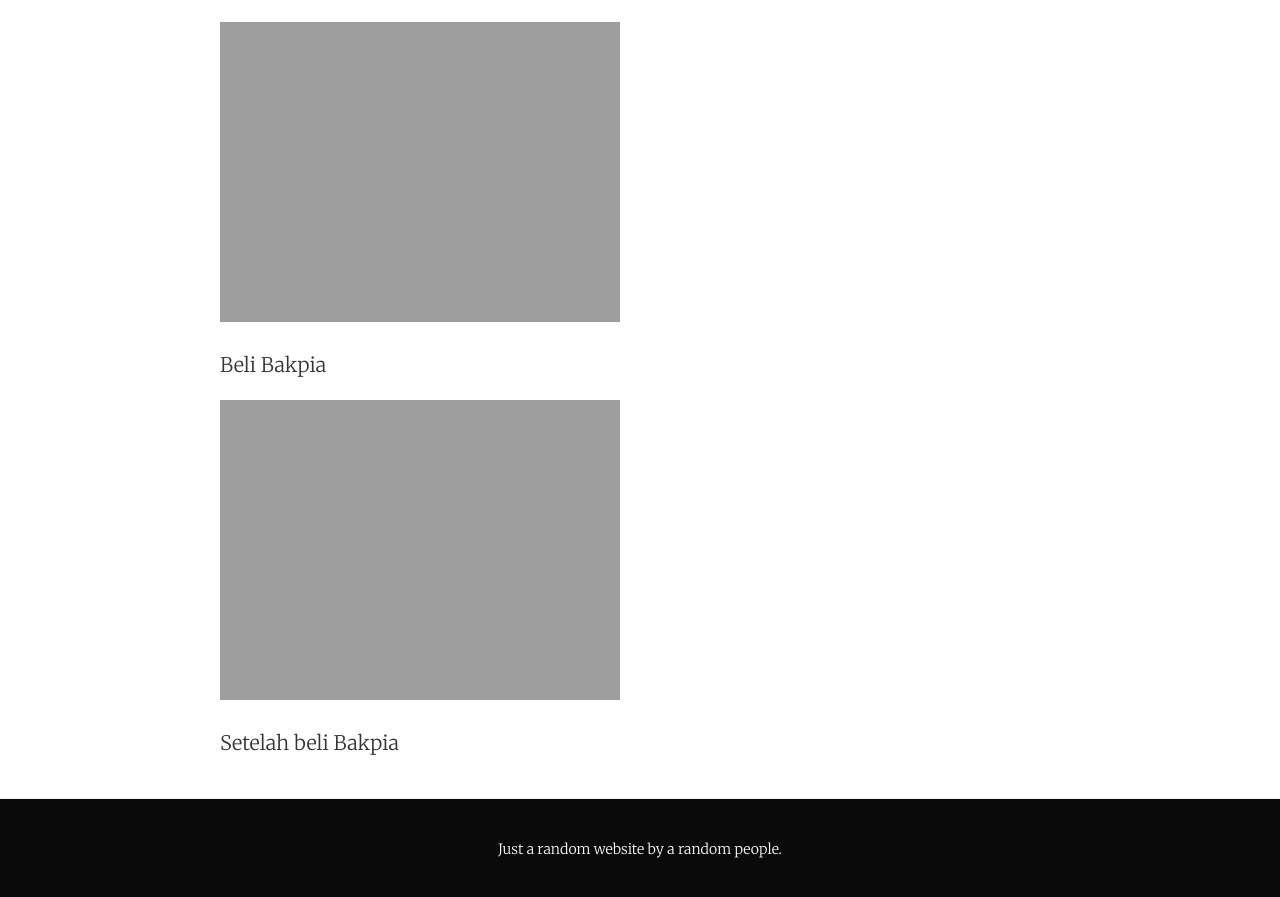
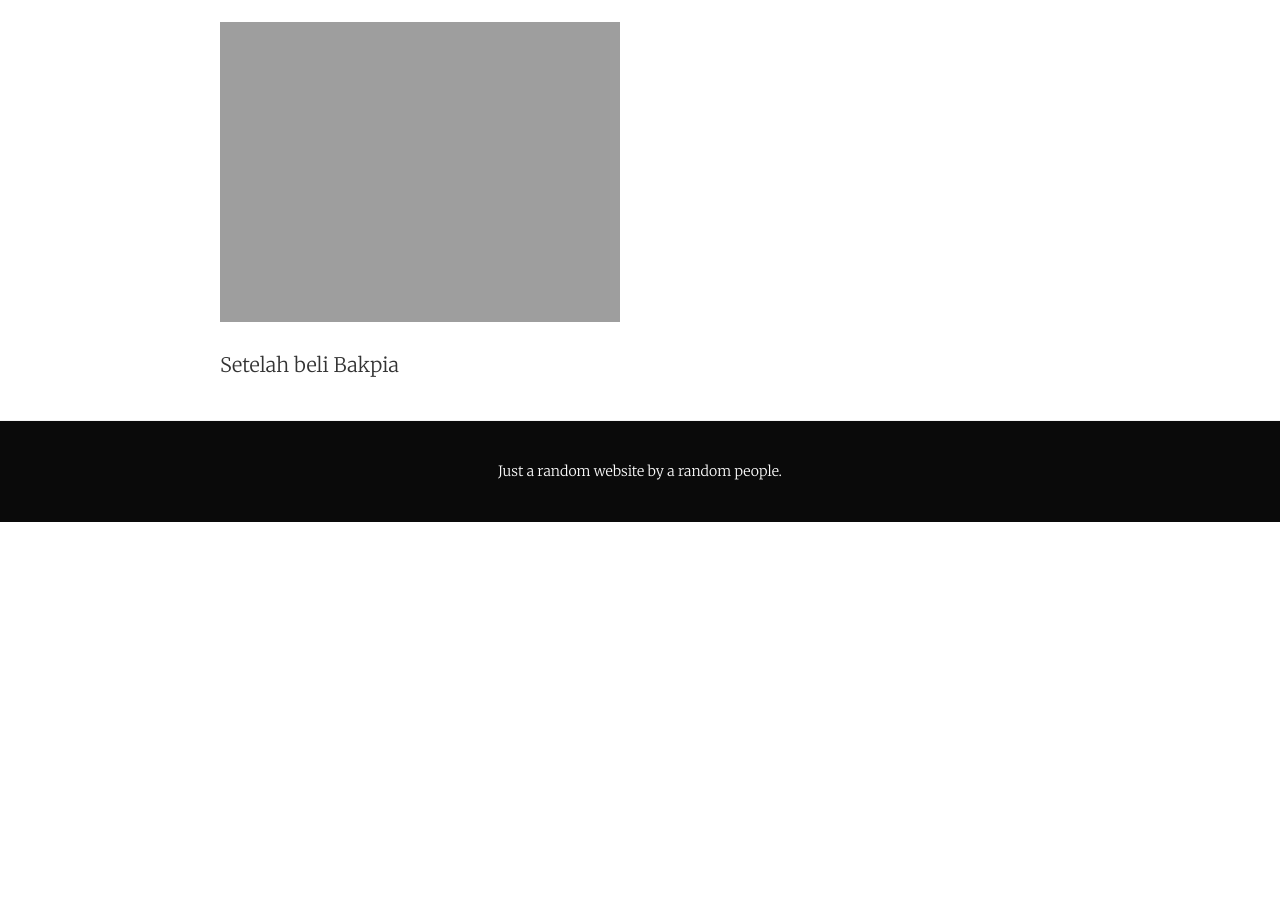
Before and after one commit to wwahyudi/wwahyudi.github.io, a Jekyll site: the page built from _posts/2012-05-02-jogjakarta-windows-8-hackathon-2012.md, in a window 1280 px wide and 900 px high, scrolled down 3830 px. Shown: the top 897 px of the window. Built offline with Jekyll 4.4.1, drawn with Linux system fonts in a browser that asks for light colours; comment, search, counter and statistics services are not loaded; after the commit the page ends 4352 px from its top, so only the background shows below that.

Commit message:
Commented out ex photo

```diff
--- a/_posts/2012-05-02-jogjakarta-windows-8-hackathon-2012.md
+++ b/_posts/2012-05-02-jogjakarta-windows-8-hackathon-2012.md
@@ -48,9 +48,9 @@ Hari berikutnya kami masih mempunyai 1 hari sebelum pulang, kami jalan-jalan ke
 
 Warung di Malioboro
 
-![Beli Bakpia](http://sapikuda.com/images/posts/2012-05-02-jogjakarta-windows-8-hackathon-2012/7.JPG)
+[comment]: <> ![Beli Bakpia](http://sapikuda.com/images/posts/2012-05-02-jogjakarta-windows-8-hackathon-2012/7.JPG)
 
-Beli Bakpia
+[comment]: <> Beli Bakpia
 
 ![Setelah beli Bakpia](http://sapikuda.com/images/posts/2012-05-02-jogjakarta-windows-8-hackathon-2012/8.JPG)
 
```
